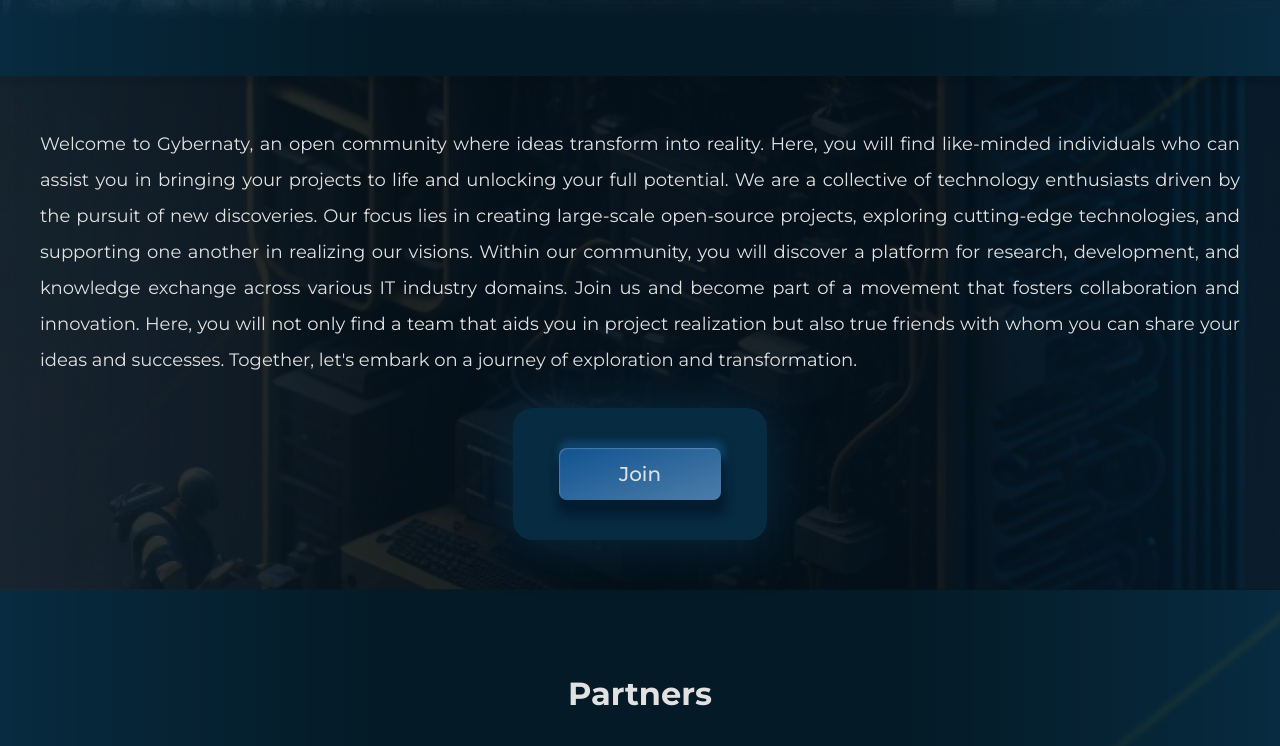
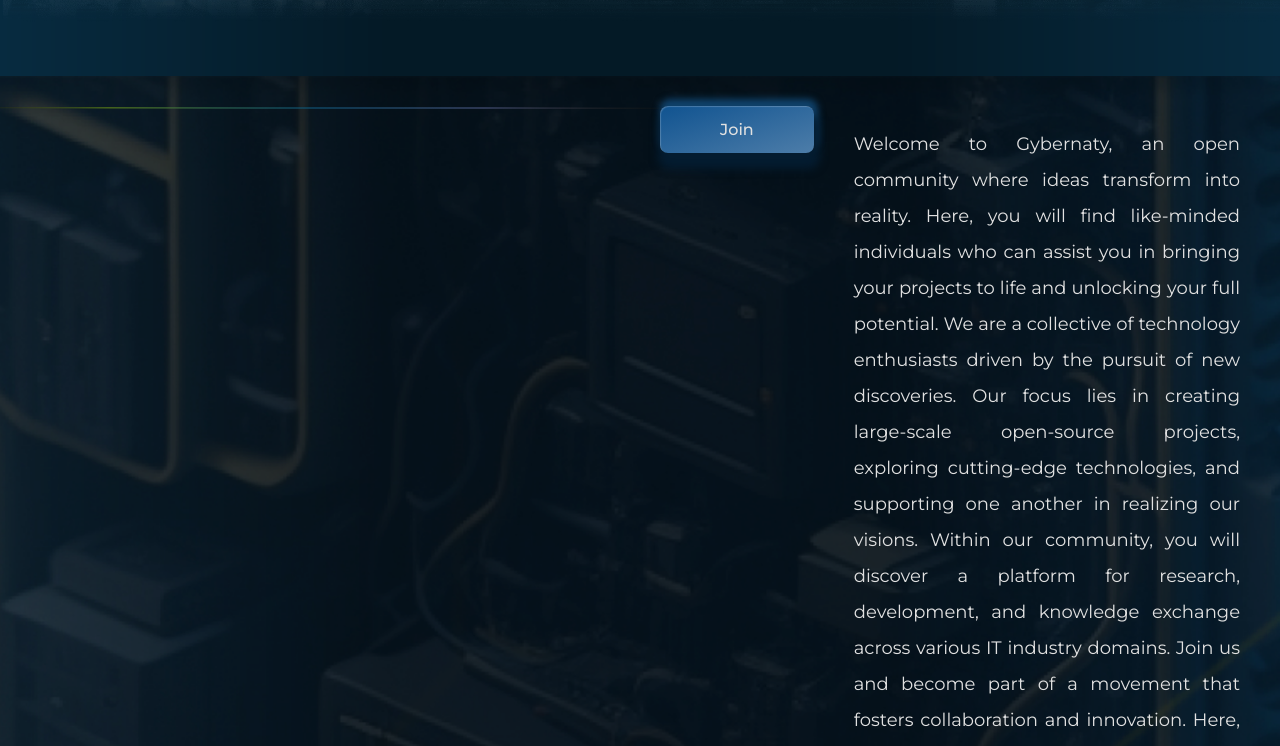
Before and after one commit to TheMacroeconomicDao/gyber-social-platform, a Next.js app: page /test-page in a window 1280 px wide. Shown: the part 2900-3646 px from the top of the page. Built offline with nearby package versions, Linux system fonts and the light colour scheme; a web font is replaced by a local one.

Commit message:
layout join section

```diff
--- a/src/app/test-page/page.tsx
+++ b/src/app/test-page/page.tsx
@@ -2,11 +2,12 @@ import { Slider } from "@/widgets/Slider/Slider";
 import { Substrate } from "@/shared/ui/Substrate/Substrate";
 import React from "react";
 import { Team } from "@/widgets/Team";
-import { JoinSection } from "@/widgets/JoinSection/JoinSection";
+// import { JoinSection } from "@/widgets/JoinSection/JoinSection";
 import { PartnerSection } from "@/widgets/PartnerSection/PartnerSection";
 
 import type { Metadata } from "next";
 import { Banner } from "@/widgets/Banner/Banner";
+import { JoinSection } from "@/widgets/TestJoinSection/JoinSection";
 
 export const metadata: Metadata = {
   title: "Welcome to Future | Gybernaty Community",
--- /dev/null
+++ b/src/shared/ui/Line/Line.tsx
@@ -0,0 +1,34 @@
+export const Line = () => (
+  <svg
+    width="1920"
+    height="4"
+    viewBox="0 0 1920 4"
+    fill="none"
+    xmlns="http://www.w3.org/2000/svg"
+  >
+    <line
+      x1="-0.100781"
+      y1="1.5"
+      x2="1920"
+      y2="2.5"
+      stroke="url(#paint0_linear_51_4265)"
+      strokeWidth="3"
+    />
+    <defs>
+      <linearGradient
+        id="paint0_linear_51_4265"
+        x1="1983.05"
+        y1="4.03271"
+        x2="-153.33"
+        y2="2.92032"
+        gradientUnits="userSpaceOnUse"
+      >
+        <stop stopColor="#382205" stopOpacity="0" />
+        <stop offset="0.27025" stopColor="#515C89" />
+        <stop offset="0.509838" stopColor="#0E5E84" />
+        <stop offset="0.780676" stopColor="#638917" />
+        <stop offset="1" stopColor="#1E1307" stopOpacity="0" />
+      </linearGradient>
+    </defs>
+  </svg>
+);
--- a/src/widgets/Banner/Banner.tsx
+++ b/src/widgets/Banner/Banner.tsx
@@ -7,8 +7,8 @@ export const Banner = () => {
     <div className={cls.Banner}>
       <Image
         src={"/images/slides/test-banner2.png"}
-        width={1600}
-        height={500}
+        width={3000}
+        height={1000}
         alt="banner"
         className={cls.BannerImage}
       />
--- /dev/null
+++ b/src/widgets/TestJoinSection/JoinSection.module.scss
@@ -0,0 +1,31 @@
+.wrapper {
+  display: flex;
+  flex-direction: column;
+  justify-content: center;
+  align-items: center;
+  gap: 30px;
+  padding: 20px 100px;
+
+  .textContent {
+    color: #e1e1e1;
+    font-size: 18px;
+    font-style: normal;
+    font-weight: 400;
+    line-height: 2;
+    text-align: justify;
+  }
+
+  .buttonWrapper {
+    padding: 40px 46px;
+    border-radius: 20px;
+    font-size: 20px;
+    background: #072b40;
+    box-shadow: 0 0 50px 0 #072b40;
+  }
+}
+
+@media screen and (max-width: 1280px) {
+  .wrapper {
+    padding: 20px 20px;
+  }
+}
--- /dev/null
+++ b/src/widgets/TestJoinSection/JoinSection.tsx
@@ -0,0 +1,67 @@
+"use client";
+import { Section, ThemeBackgroundSection } from "@/shared/ui/Section/Section";
+import { Container } from "@/shared/ui/Container/Container";
+import cls from "./JoinSection.module.scss";
+import { motion } from "framer-motion";
+
+import ExternalLink, {
+  ThemeExternalLink,
+} from "@/shared/ui/ExternalLink/ExternalLink";
+import { Line } from "@/shared/ui/Line/Line";
+
+interface JoinUsBlockProps {
+  className?: string;
+}
+
+export const JoinSection = ({ className = "" }: JoinUsBlockProps) => {
+  return (
+    <Section background={ThemeBackgroundSection.FIRST}>
+        <Line />
+      <div className={cls.buttonWrapper}>
+        <ExternalLink
+          href="https://t.me/GybernatyCommunity"
+          theme={ThemeExternalLink.BLUE}
+          target="_blank"
+        >
+          Join
+        </ExternalLink>
+      </div>
+      <Container>
+        <div className={cls.wrapper}>
+          <motion.p
+            initial={{
+              y: 10,
+              opacity: 0,
+            }}
+            whileInView={{
+              y: 0,
+              opacity: 1,
+              transition: {
+                type: "spring",
+                bounce: 0.2,
+                duration: 1,
+              },
+            }}
+            viewport={{ once: true, amount: 0.2 }}
+            className={cls.textContent}
+          >
+            Welcome to Gybernaty, an open community where ideas transform into
+            reality. Here, you will find like-minded individuals who can assist
+            you in bringing your projects to life and unlocking your full
+            potential. We are a collective of technology enthusiasts driven by
+            the pursuit of new discoveries. Our focus lies in creating
+            large-scale open-source projects, exploring cutting-edge
+            technologies, and supporting one another in realizing our visions.
+            Within our community, you will discover a platform for research,
+            development, and knowledge exchange across various IT industry
+            domains. Join us and become part of a movement that fosters
+            collaboration and innovation. Here, you will not only find a team
+            that aids you in project realization but also true friends with whom
+            you can share your ideas and successes. Together, let&#39;s embark
+            on a journey of exploration and transformation.
+          </motion.p>
+        </div>
+      </Container>
+    </Section>
+  );
+};
```
Also changed, not shown: src/shared/ui/Line/line.svg (added).
